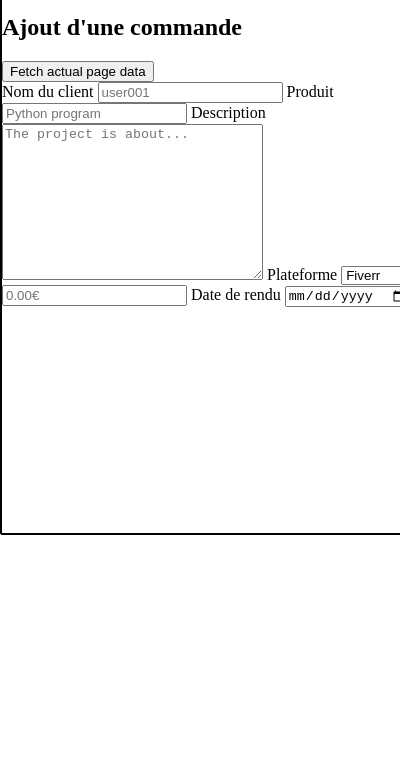
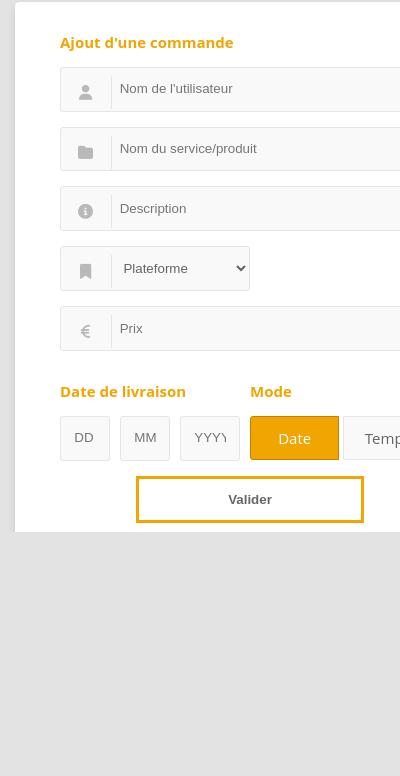
Before and after one commit to rems-38/OrderManager-WebExtension, a browser extension: page popup/index.html in a window 400 px wide. Shown: the part 68-844 px from the top of the page. Drawn offline with Linux system fonts and the light colour scheme.

Commit message:
front end form

```diff
--- a/popup/index.html
+++ b/popup/index.html
@@ -6,42 +6,85 @@
     <meta name="viewport" content="width=device-width, initial-scale=1.0">
     <title>OrderManager</title>
     <link rel="stylesheet" href="style.css">
+
+    <script src="fontawesome.js" crossorigin="anonymous"></script>
 </head>
 <body>
     <h1>OrderManager</h1>
 
     <div class="container">
-        <h2>Ajout d'une commande</h2>
-
         <!-- button pour fetch les données de la page courante et compléter les informations -->
-        <button id="fetch">Fetch actual page data</button>
+        <!-- <button id="fetch">Fetch actual page data</button> -->
 
         <form action="index.html" method="POST">
-            <label for="name">Nom du client</label>
-            <input type="text" name="name" id="name" placeholder="user001">
+            <div class="row">
+                <h4>Ajout d'une commande</h4>
+                <div class="input-group input-group-icon">
+                    <input type="text" name="name" id="name" placeholder="Nom de l'utilisateur">
+                    <div class="input-icon">
+                        <i class="fa fa-user"></i>
+                    </div>
+                </div>
 
-            <label for="product">Produit</label>
-            <input type="text" name="product" id="product" placeholder="Python program">
+                <div class="input-group input-group-icon">
+                    <input type="text" name="product" id="product" placeholder="Nom du service/produit">
+                    <div class="input-icon">
+                        <i class="fa-solid fa-folder"></i>
+                    </div>
+                </div>
 
-            <label for="description">Description</label>
-            <textarea name="description" id="description" cols="30" rows="10" placeholder="The project is about..."></textarea>
+                <div class="input-group input-group-icon">
+                    <input type="text" name="description" id="description" placeholder="Description">
+                    <div class="input-icon">
+                        <i class="fa-solid fa-circle-info"></i>
+                    </div>
+                </div>
 
-            <label for="platform">Plateforme</label>
-            <select name="platform" id="platform">
-                <option value="Fiverr">Fiverr</option>
-                <option value="ComeUp">ComeUp</option>
-                <option value="Truelancer">Truelancer</option>
-                <option value="PeoplePerHour">PeoplePerHour</option>
-                <option value="OutSourcely">OutSourcely</option>
-            </select>
+                <div class="input-group input-group-icon">
+                    <select name="platform" id="platform">
+                        <option value="Plateforme" selected>Plateforme</option>
+                    </select>
+                    <div class="input-icon">
+                        <i class="fa-solid fa-bookmark"></i>
+                    </div>
+                </div>
 
-            <label for="price">Prix</label>
-            <input type="number" name="price" id="price" placeholder="0.00€" step="0.1">
+                <div class="input-group input-group-icon">
+                    <input type="number" name="description" id="description" placeholder="Prix" step="0.01">
+                    <div class="input-icon">
+                        <i class="fa-solid fa-euro-sign"></i>
+                    </div>
+                </div>
+            </div>
 
-            <label for="date">Date de rendu</label>
-            <input type="date" name="date" id="date">
+            <div class="row">
+                <div class="col-half">
+                    <h4>Date de livraison</h4>
+                    <div class="input-group">
+                        <div class="col-third">
+                            <input type="text" placeholder="DD">
+                        </div>
+                        <div class="col-third">
+                            <input type="text" placeholder="MM">
+                        </div>
+                        <div class="col-third">
+                            <input type="text" placeholder="YYYY">
+                        </div>
+                    </div>
+                </div>
+                <div class="col-half">
+                    <h4>Mode</h4>
+                    <div class="input-group">
+                        <input id="mode-date" type="radio" name="mode" value="date" checked>
+                        <label for="mode-date">Date</label>
+                        <input id="mode-time" type="radio" name="mode" value="time">
+                        <label for="mode-time">Temps</label>
+                    </div>
+                </div>
+            </div>
 
             <button type="submit">Valider</button>
+        </form>
     </div>
 </body>
 </html>
--- a/popup/style.css
+++ b/popup/style.css
@@ -1,11 +1,237 @@
+*,
+*:before,
+*:after {
+  box-sizing: border-box;
+  padding: 0;
+  margin: 0;
+}
+
 html, body {
   width: 500px;
   height: 600px;
-  border: solid 1px black;
-  margin: 0;
+  padding: 1em;
+  font-family: "Open Sans", "Helvetica Neue", Helvetica, Arial, sans-serif;
+  font-size: 15px;
+  color: #b9b9b9;
+  background-color: #e3e3e3;
+  overflow: hidden;
+}
+
+html {
   padding: 0;
 }
 
 h1 {
   text-align: center;
+  margin-bottom: 3%;
 }
+
+h4, input:focus + .input-icon i  {
+  padding: 1em 0em;
+  color: #f0a500;
+}
+
+input, input[type="radio"] + label, input[type="checkbox"] + label:before, select option, select {
+  width: 100%;
+  padding: 1em;
+  line-height: 1.2;
+  background-color: #f9f9f9;
+  border: 1px solid #e5e5e5;
+  border-radius: 3px;
+  transition: 0.35s ease-in-out;
+  transition: all 0.35s ease-in-out;
+}
+
+input:focus {
+  outline: 0;
+  border-color: #bd8200;
+}
+
+input:focus + .input-icon:after {
+  border-right-color: #f0a500;
+}
+
+input[type="radio"], input[type="checkbox"] {
+  display: none;
+}
+
+input[type="radio"] + label, select {
+  display: inline-block;
+  width: 50%;
+  text-align: center;
+  border-radius: 0;
+  padding-left: 7%;
+  color:rgba(0, 0, 0, 0.6)
+}
+
+input[type="radio"] + label {
+  width: 47%;
+  padding: 0.8em;
+}
+
+input[type="radio"] + label:first-of-type, select:first-of-type {
+  border-top-left-radius: 3px;
+  border-bottom-left-radius: 3px;
+}
+
+input[type="radio"] + label:last-of-type, select:last-of-type {
+  border-top-right-radius: 3px;
+  border-bottom-right-radius: 3px;
+}
+
+input[type="radio"] + label i {
+  padding-right: 0.4em;
+}
+
+input[type="radio"]:checked + label, input:checked + label:before {
+  background-color: #f0a500;
+}
+
+input[type="radio"]:checked + label, input:checked + label:before, select:focus, select:active {
+  color: #fff;
+  border-color: #bd8200;
+}
+
+input[type="checkbox"] + label {
+  position: relative;
+  display: block;
+  padding-left: 1.6em;
+}
+
+input[type="checkbox"] + label:before {
+  position: absolute;
+  top: 0.2em;
+  left: 0;
+  display: block;
+  width: 1em;
+  height: 1em;
+  padding: 0;
+  content: "";
+}
+
+input[type="checkbox"] + label:after {
+  position: absolute;
+  top: 0.45em;
+  left: 0.2em;
+  font-size: 0.8em;
+  color: #fff;
+  opacity: 0;
+  font-family: FontAwesome;
+  content: "\f00c";
+}
+
+input:checked + label:after {
+  opacity: 1;
+}
+
+select {
+  height: 3.4em;
+  line-height: 2;
+}
+
+select:focus, select:active {
+  outline: 0;
+}
+
+select option {
+  background-color: #f0a500;
+  color: #fff;
+}
+
+button {
+  display: block;
+  width: 60%;
+  padding: 1em;
+  margin: 0 auto;
+  border: #f0a500 3px solid;
+  background-color: #fff;
+  color: rgba(0, 0, 0, 0.6);
+  font-weight: 700;
+  cursor: pointer;
+  transition: 0.35s ease-in-out;
+  transition: all 0.35s ease-in-out;
+}
+
+button:hover {
+  background-color: #f0a500;
+  color: #fff;
+}
+
+.input-group {
+  margin-bottom: 1em;
+  zoom: 1;
+}
+
+.row:before, .row:after, .input-group:before, .input-group:after {
+  content: "";
+  display: table;
+}
+
+.row:after, .input-group:after {
+  clear: both;
+}
+
+.input-group-icon {
+  position: relative;
+}
+
+.input-group-icon input {
+  padding-left: 4.4em;
+}
+
+.input-group-icon .input-icon {
+  position: absolute;
+  top: 0;
+  left: 0;
+  width: 3.4em;
+  height: 3.4em;
+  line-height: 3.4em;
+  text-align: center;
+  pointer-events: none;
+}
+
+.input-group-icon .input-icon:after {
+  position: absolute;
+  top: 0.6em;
+  bottom: 0.6em;
+  left: 3.4em;
+  display: block;
+  border-right: 1px solid #e5e5e5;
+  content: "";
+  transition: 0.35s ease-in-out;
+  transition: all 0.35s ease-in-out;
+}
+
+.input-group-icon .input-icon i {
+  transition: 0.35s ease-in-out;
+  transition: all 0.35s ease-in-out;
+}
+
+.container {
+  max-width: 38em;
+  padding: 1em 3em 2em 3em;
+  margin: 0em auto;
+  background-color: #fff;
+  border-radius: 4.2px;
+  box-shadow: 0px 3px 10px -2px rgba(0, 0, 0, 0.2);
+}
+
+.row {
+  zoom: 1;
+}
+
+.col-half {
+  padding-right: 10px;
+  float: left;
+  width: 50%;
+}
+
+.col-half:last-of-type, .col-third:last-of-type {
+  padding-right: 0;
+}
+
+.col-third {
+  padding-right: 10px;
+  float: left;
+  width: 33.33333333%;
+}
```
Also changed, not shown: content_scripts/main.js (+3 -4 lines), popup/fontawesome.js (added).
